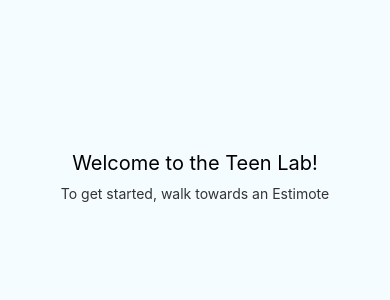
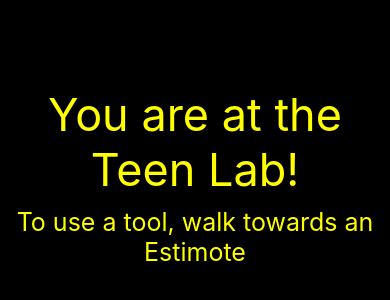
Before and after one commit to laurabarrera11/estimoteProject, a React Native app: screen / in a window 390 px wide. Shown: the part 248-548 px from the top of the page. Built offline with nearby package versions, Linux system fonts and the light colour scheme.

Commit message:
updated colors

```diff
--- a/App.js
+++ b/App.js
@@ -14,9 +14,9 @@
 export default class App extends Component<Props> {
   render() {
     return (
-      <View style={styles.container}>
-        <Text style={styles.welcome}>Welcome to the Teen Lab!</Text>
-        <Text style={styles.instructions}>To get started, walk towards an Estimote</Text>
+      <View accessible={true} style={styles.container}>
+        <Text style={styles.welcome}>You are at the Teen Lab!</Text>
+        <Text style={styles.instructions}>To use a tool, walk towards an Estimote</Text>
       </View>
     );
   }
@@ -27,16 +27,19 @@
     flex: 1,
     justifyContent: 'center',
     alignItems: 'center',
-    backgroundColor: '#F5FCFF',
+    backgroundColor: 'black',
   },
   welcome: {
-    fontSize: 20,
+    fontSize: 45,
     textAlign: 'center',
     margin: 10,
+    color: 'yellow'
   },
   instructions: {
     textAlign: 'center',
     color: '#333333',
     marginBottom: 5,
+    fontSize: 25,
+    color: 'yellow'
   },
 });
```
Also changed, not shown: 3 other files (tests, documents, lock files or other folders).
